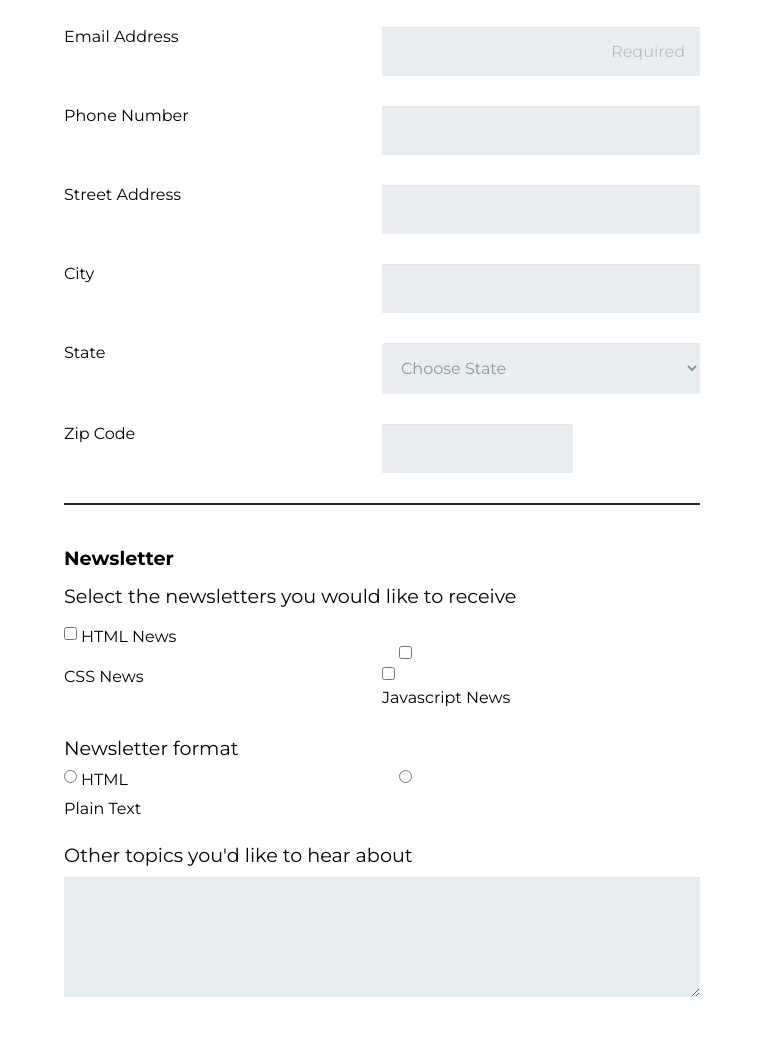
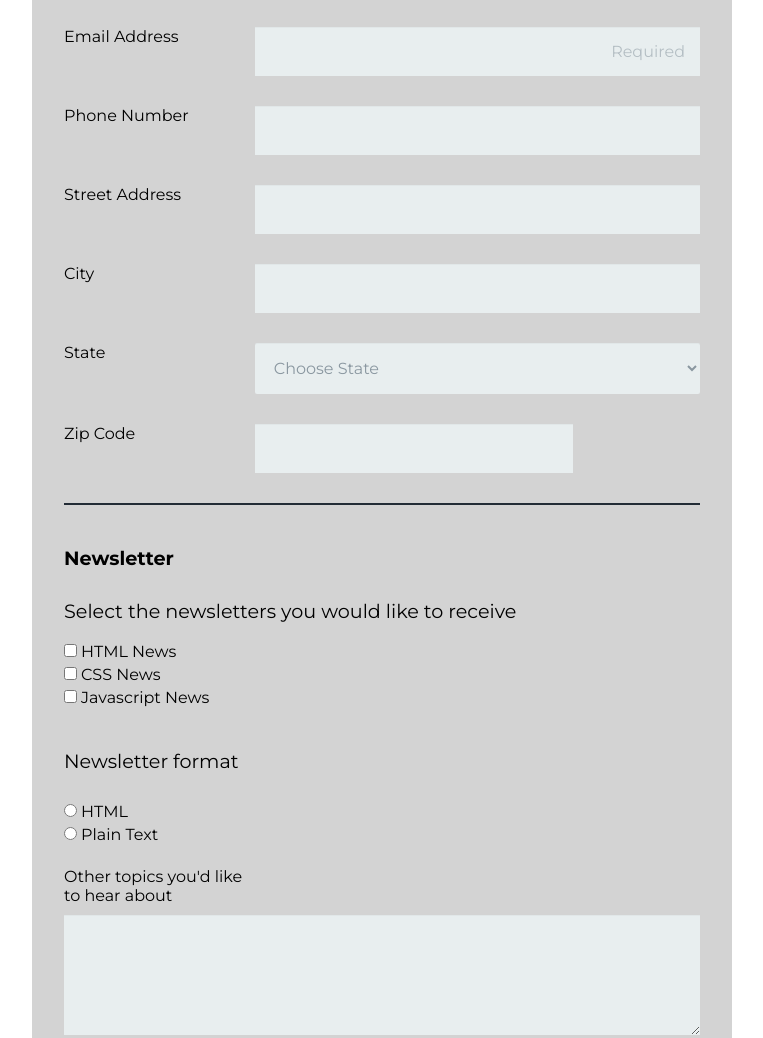
Before and after one commit to justinwitz/Treehouse-FEWD-Project-Three, a plain HTML site: page index.html in a window 1280 px wide. Shown: the part 343-1381 px from the top of the page, without its empty margins (258-1021 px from the left). Drawn offline with Linux system fonts and the light colour scheme.

Commit message:
BG Color & Width
Adjusted the BG color in mobile and 760px view. Increased width of
input fields.

```diff
--- a/css/style.css
+++ b/css/style.css
@@ -49,6 +49,7 @@ form {
 	padding: 10px 20px;
 	background: #fff;
 	border-radius: 12px;
+	background: lightgreen;
 }
 
 fieldset {
@@ -211,41 +212,29 @@ footer {
 @media screen and (min-width: 760px) {
 
 .signup {
-	max-width: 700px;
-	padding-bottom: 5px;
+    max-width: 700px;
+    padding-bottom: 5px;
 }
 
 form {
-	max-width: 700px;
+    max-width: 700px;
+    background-color: lightgray;
 }
 
 input[type="text"],
 input[type="email"],
 input[type="tel"],
 select {
-  width: 50%;
+  width: 70%;
+}
+
+.label_main {
+    width: 30%;
+    float: left;
 }
 
 input[type="number"] {
-  width: 30%;
-}
-
-label {
-    width: 50%;
-    float: left;
-}
-
-label.topics {
-	width: 80%;
-}
-
-label.newsradio {
-	width: 100%;
-}
-
-input[type="radio"],
-input[type="checkbox"] {
-	float: left;
+	width: 50%;
 }
 
 }
--- a/index.html
+++ b/index.html
@@ -27,22 +27,22 @@
             <fieldset>
                 <legend>Contact Information</legend>
 
-				<label for="name">Full Name</label>
+                <label class="label_main" for="name">Full Name</label>
                 <input class="inpwidth" type="text" id="name" name="user_name" placeholder="Required" required="required">
 
-				<label for="mail">Email Address</label>
+                <label class="label_main" for="mail">Email Address</label>
                 <input class="inpwidth" type="email" id="mail" name="user_ename" placeholder="Required" required="required">
 
-				<label for="number">Phone Number</label>
+                <label class="label_main"  for="number">Phone Number</label>
                 <input class="inpwidth" type="tel" id="number" name="user_number">
 
-				<label for="street">Street Address</label>
+                <label class="label_main"  for="street">Street Address</label>
                 <input class="inpwidth" type="text" id="street" name="user_street">
 
-				<label for="city">City</label>
+                <label  class="label_main" for="city">City</label>
                 <input class="inpwidth" type="text" id="city" name="user_city">
 
-				<label for="state">State</label>
+                <label  class="label_main" for="state">State</label>
                     <select id="state" name="state_select">
                         <option value="choose state">Choose State</option>
                         <option value="alabama">Alabama</option>
@@ -95,7 +95,7 @@
                         <option value="wyoming">Wyoming</option>
                     </select>
 
-				<label for="zip">Zip Code</label>
+                <label class="label_main" for="zip">Zip Code</label>
                 <input type="number" id="zip" name="user_zip">
                 <hr>
             </fieldset>
@@ -111,7 +111,7 @@
                     <input type="radio" id="htmlsel" value="html" name="news_format"><label for="htmlsel" class="labelstyle">HTML</label><br>
                     <input type="radio" id="plain_text" value="plain_text" name="news_format"><label for="plain_text" class="labelstyle">Plain Text</label><br><br>
 
-		  		<label class="topics">Other topics you'd like to hear about</label>
+                <label class="label_main" class="topics">Other topics you'd like to hear about</label>
                 <textarea id="topics" name="other_topics"></textarea>
 
             </fieldset>
```
Lines whose indentation alone changed are shown as unchanged.
